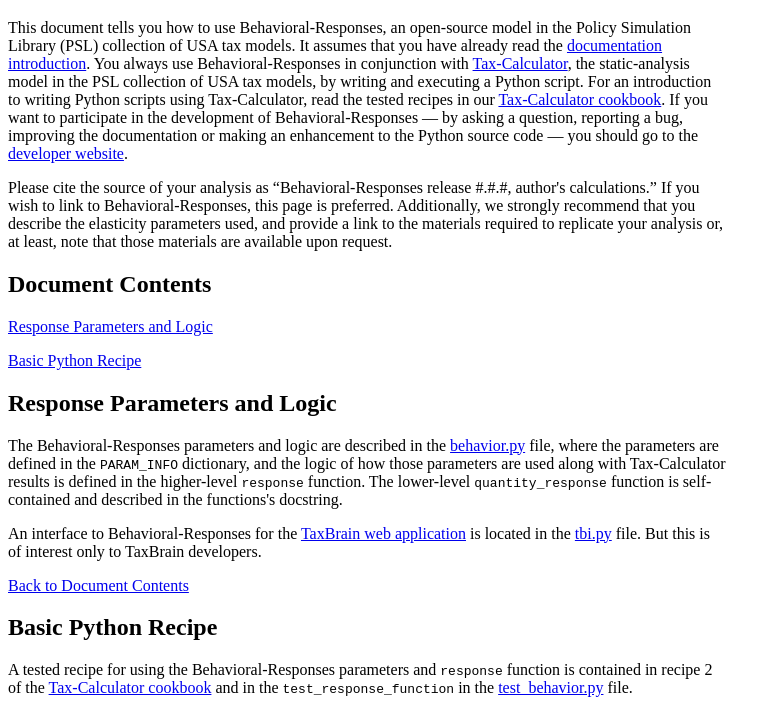
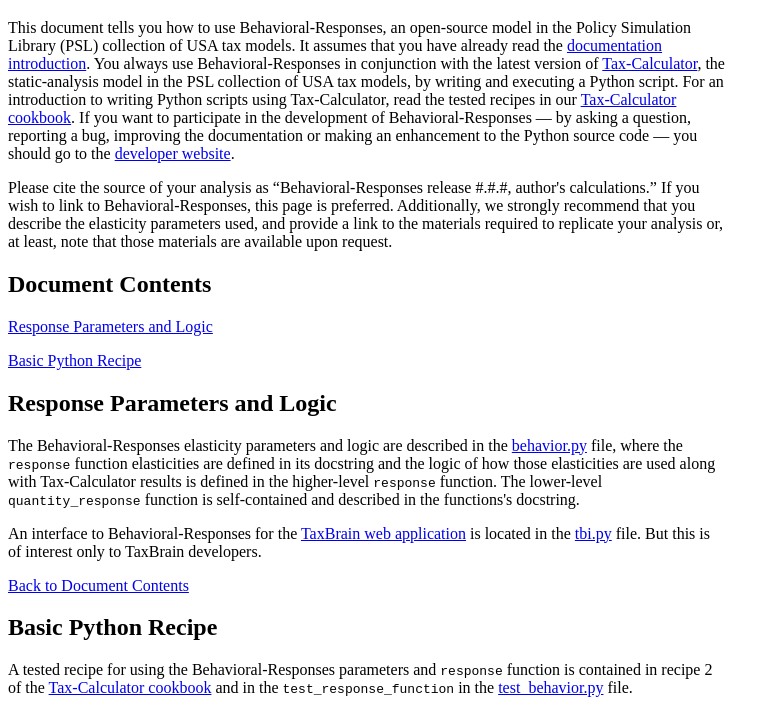
Before and after one commit to PSLmodels/Behavioral-Responses, a plain HTML site: page docs/index.html in a window 1280 px wide. Shown: the part 61-771 px from the top of the page, without its empty margins (0-781 px from the left). Drawn offline with Linux system fonts and the light colour scheme.

Commit message:
Update documentation and test results for T-C 1.1.0

```diff
--- a/docs/index.html
+++ b/docs/index.html
@@ -16,7 +16,7 @@ open-source model in the Policy Simulation Library (PSL) collection of
 USA tax models.  It assumes that you have already read the
 <a href="https://github.com/PSLmodels/Behavioral-Responses#behavioral-responses">
 documentation introduction</a>.  You always use Behavioral-Responses
-in conjunction with
+in conjunction with the latest version of
 <a href="https://PSLmodels.github.io/Tax-Calculator/">
 Tax-Calculator</a>, the static-analysis model in the PSL collection of
 USA tax models, by writing and executing a Python script.  For an
@@ -47,13 +47,14 @@ request.</p>
 
 <h2 id="paramlogic">Response Parameters and Logic</h2>
 
-<p>The Behavioral-Responses parameters and logic are described in the
+<p>The Behavioral-Responses elasticity parameters and logic are
+described in the
 <a href="https://github.com/PSLmodels/Behavioral-Responses/blob/master/behresp/behavior.py">
-behavior.py</a> file, where the parameters are defined in the
-<kbd>PARAM_INFO</kbd> dictionary, and the logic of how those parameters
-are used along with Tax-Calculator results is defined in the
-higher-level <kbd>response</kbd> function.  The lower-level <kbd>
-quantity_response</kbd> function is self-contained and described in
+behavior.py</a> file, where the <kbd>response</kbd> function
+elasticities are defined in its docstring and the logic of how those
+elasticities are used along with Tax-Calculator results is defined in the
+higher-level <kbd>response</kbd> function.  The lower-level
+<kbd>quantity_response</kbd> function is self-contained and described in
 the functions's docstring.</p>
 
 <p>An interface to Behavioral-Responses for the
```
Also changed, not shown: 4 other files.
